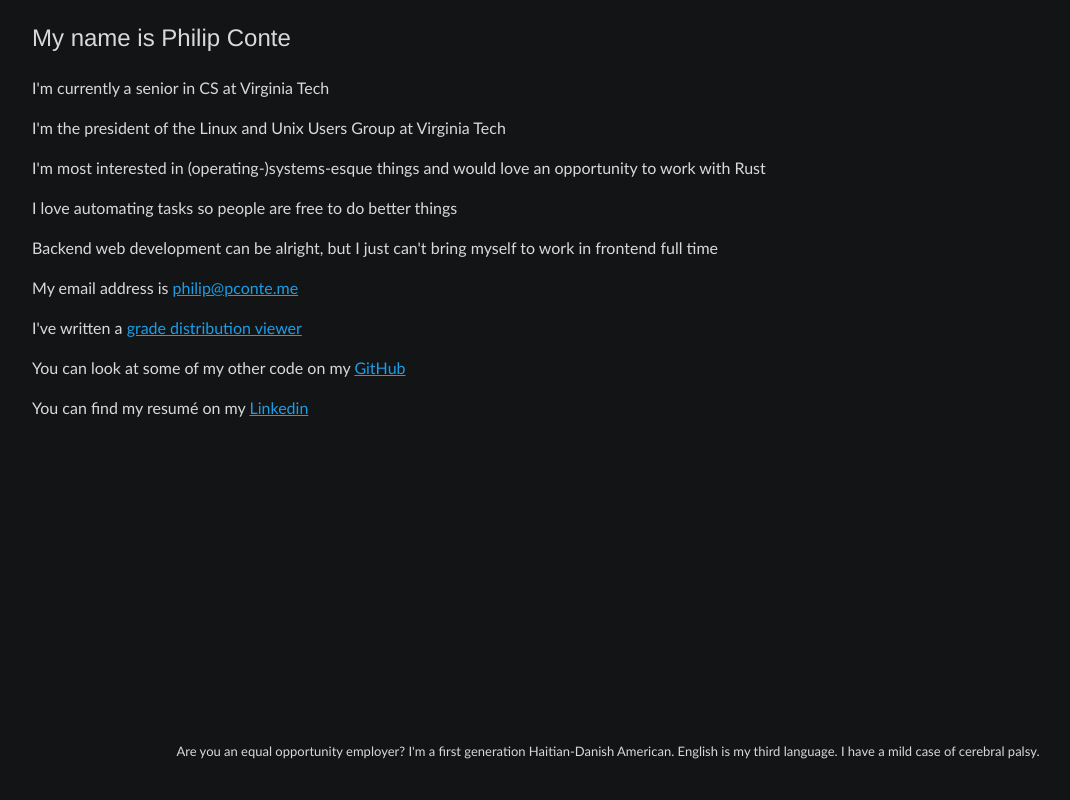
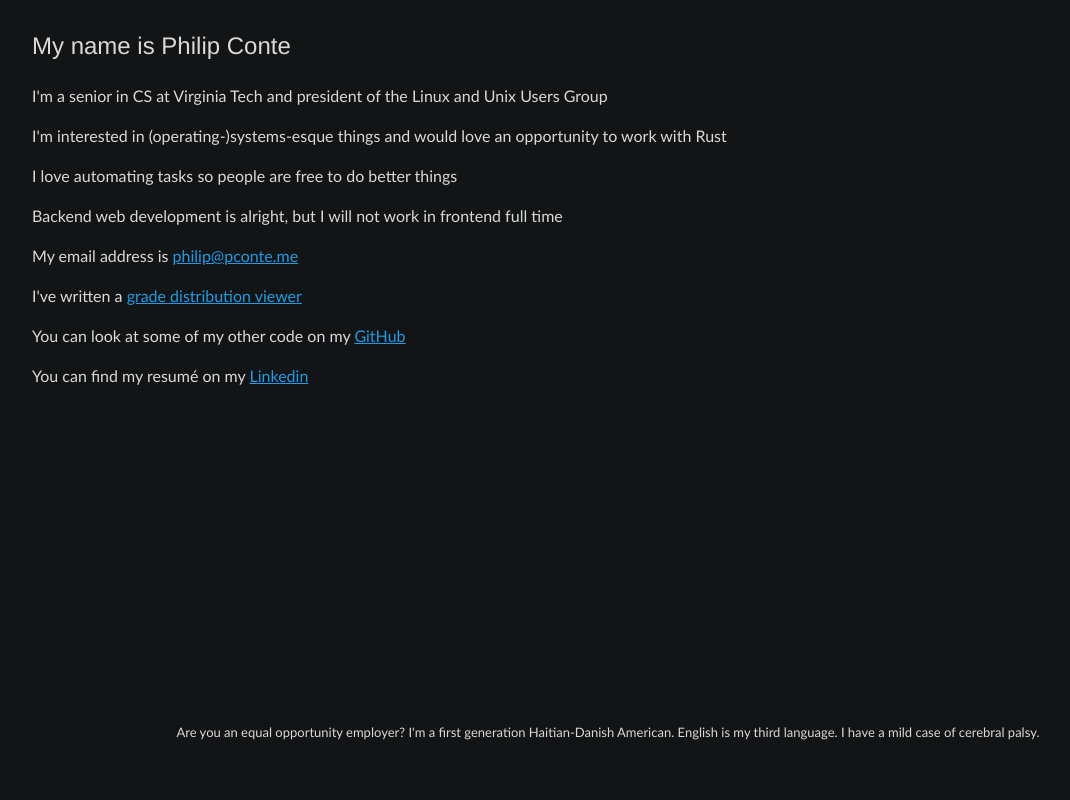
Before and after one commit to PhilipConte/philipconte.github.io, a plain HTML site: page index.html in a window 1280 px wide. Shown: the whole page, without its empty margins (32-1102 px from the left). Drawn offline with Linux system fonts and the light colour scheme.

Commit message:
compactness improvements

```diff
--- a/index.html
+++ b/index.html
@@ -10,6 +10,10 @@
       background-color: #131415;
       color: #d9d9d9;
       font-family: Optima, Candara, times new roman, sans-serif;
+      min-height: 95vh;
+      display: flex;
+      flex-direction: column;
+      justify-content: space-between;
     }
 
     main {
@@ -29,13 +33,6 @@
     }
 
     footer {
-      position: fixed;
-      bottom: 0;
-      left: 0;
-      right: 0;
-    }
-
-    footer > p {
       font-size: small;
       text-align: center;
       padding: 2em 2em;
@@ -54,20 +51,17 @@
 <body>
   <main>
     <h2>My name is Philip Conte</h2>
-    <p>I'm currently a senior in CS at Virginia Tech</p>
-    <p>I'm the president of the Linux and Unix Users Group at Virginia Tech</p>
-    <p>I'm most interested in (operating-)systems-esque things and would love an opportunity to work with Rust</p>
+    <p>I'm a senior in CS at Virginia Tech and president of the Linux and Unix Users Group</p>
+    <p>I'm interested in (operating-)systems-esque things and would love an opportunity to work with Rust</p>
     <p>I love automating tasks so people are free to do better things</p>
-    <p>Backend web development can be alright, but I just can't bring myself to work in frontend full time</p>
+    <p>Backend web development is alright, but I will not work in frontend full time</p>
     <p>My email address is <a href="mailto:philip@pconte.me">philip@pconte.me</a></p>
     <p>I've written a <a href="http://distributions.pconte.me">grade distribution viewer</a></p>
     <p>You can look at some of my other code on my <a href="https://github.com/PhilipConte/">GitHub</a></p>
     <p>You can find my resumé on my <a href="https://www.linkedin.com/in/philipmconte/">Linkedin</a></p>
   </main>
   <footer>
-    <p>
-      Are you an equal opportunity employer? I'm a first generation Haitian-Danish American. English is my third language. I have a mild case of cerebral palsy.
-    </p>
+    Are you an equal opportunity employer? I'm a first generation Haitian-Danish American. English is my third language. I have a mild case of cerebral palsy.
   </footer>
 </body>
 </html>
```
